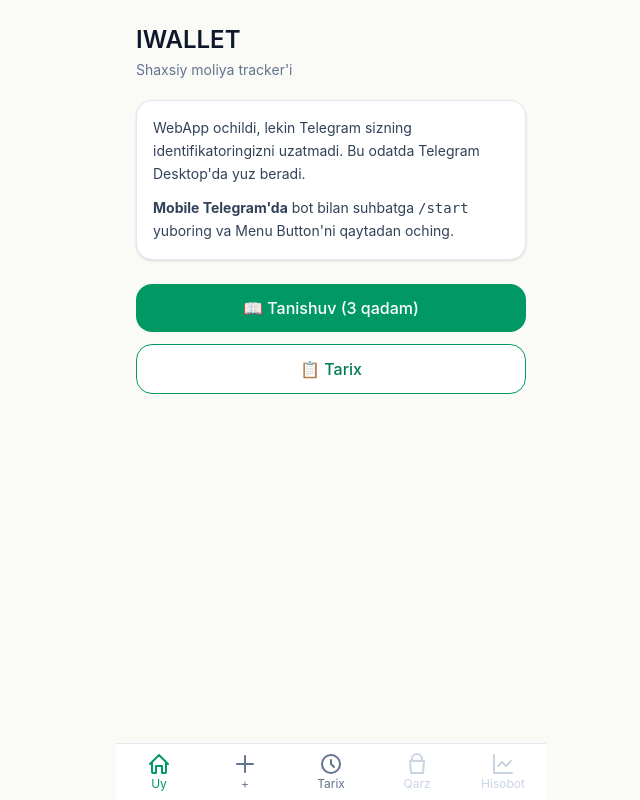
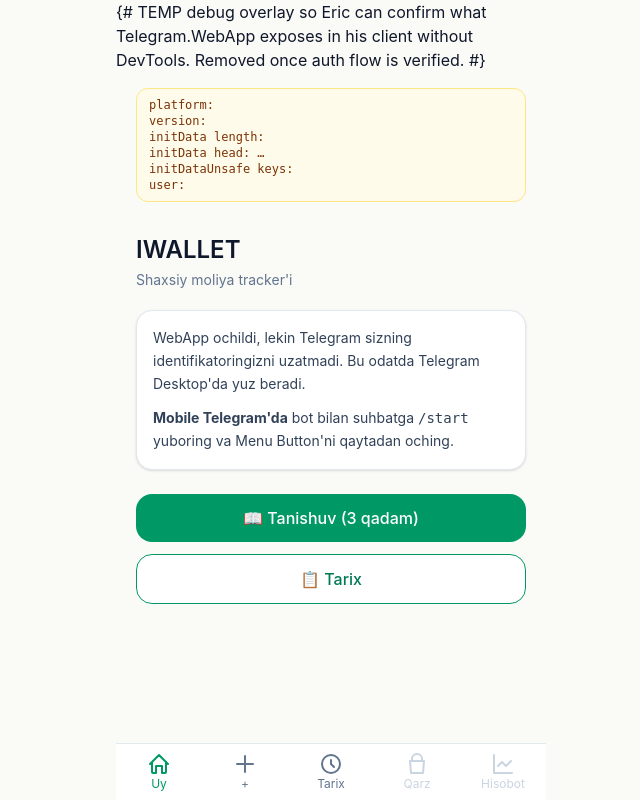
Before and after one commit to Erkaboy0313/iwallet, a Django app: page /app/home/ in a window 1280 px wide. Shown: the whole page, without its empty margins (309-949 px from the left). Run offline with Django 5.2, Linux system fonts and the light colour scheme; style sheets or scripts are compiled from the project's sources; some libraries are stand-ins or nearby versions.

Commit message:
debug(home): visible Telegram SDK overlay on the shell page
Eric's home_content log says the X-Telegram-InitData header is arriving
empty, but server-side we can't tell whether the SDK gave us nothing or our
JS hook failed to attach the header.

This adds an amber debug box at the top of /app/home/ that dumps:
  - platform / version reported by the SDK
  - Telegram.WebApp.initData length + 60-char head
  - keys present in initDataUnsafe
  - user id + first_name (if any)

Visible on screen so Eric can read it directly in the WebApp (no DevTools).
Will be removed once we nail down the auth flow.

Co-Authored-By: Claude Opus 4.7 (1M context) <noreply@anthropic.com>

```diff
--- a/core/templates/core/home.html
+++ b/core/templates/core/home.html
@@ -1,6 +1,38 @@
 {% extends 'base.html' %}
 {% block title %}Uy — IWALLET{% endblock %}
 {% block content %}
+    {# TEMP debug overlay so Eric can confirm what Telegram.WebApp exposes
+       in his client without DevTools. Removed once auth flow is verified. #}
+    <div id="tg-debug"
+         class="mx-5 mt-4 mb-2 rounded-xl bg-amber-50 border border-amber-200 px-3 py-2 text-xs text-amber-900 font-mono whitespace-pre-wrap">
+        Telegram SDK yuklanmoqda…
+    </div>
+    <script>
+    (function () {
+        var el = document.getElementById("tg-debug");
+        if (!el) return;
+        try {
+            var tg = window.Telegram && window.Telegram.WebApp;
+            if (!tg) {
+                el.textContent = "❌ window.Telegram.WebApp YO'Q (SDK yuklanmadi)";
+                return;
+            }
+            var initData = tg.initData || "";
+            var unsafe = tg.initDataUnsafe || {};
+            var user = unsafe.user || null;
+            var msg =
+                "platform: " + (tg.platform || "?") + "\n" +
+                "version: " + (tg.version || "?") + "\n" +
+                "initData length: " + initData.length + "\n" +
+                "initData head: " + (initData ? initData.slice(0, 60) + "…" : "(bo'sh)") + "\n" +
+                "initDataUnsafe keys: " + Object.keys(unsafe).join(", ") + "\n" +
+                "user: " + (user ? (user.id + " " + (user.first_name || "")) : "(yo'q)");
+            el.textContent = msg;
+        } catch (e) {
+            el.textContent = "❌ JS xato: " + e.message;
+        }
+    })();
+    </script>
     <section class="px-5 pt-6"
              hx-get="{% url 'core:home_content' %}"
              hx-trigger="load"
```
